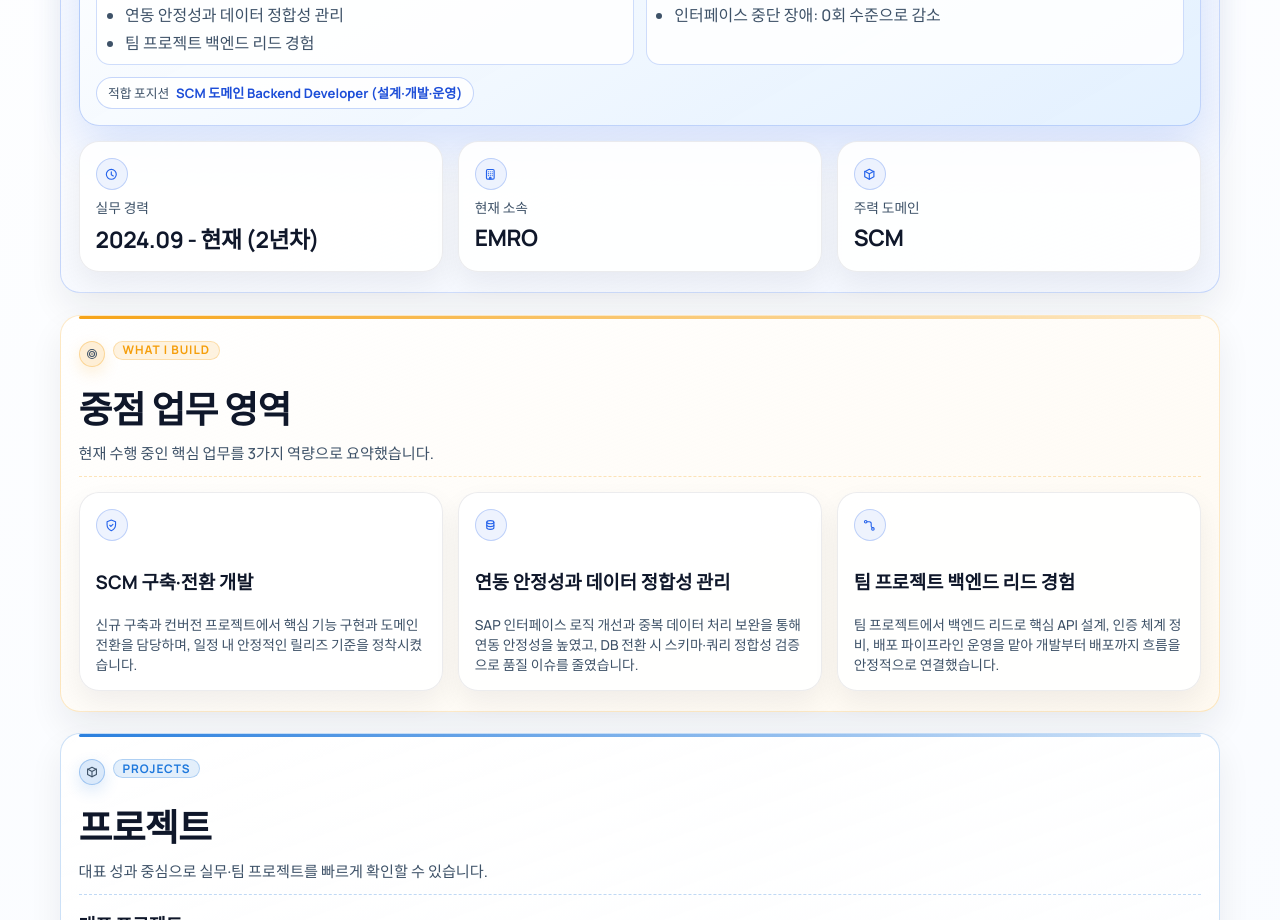
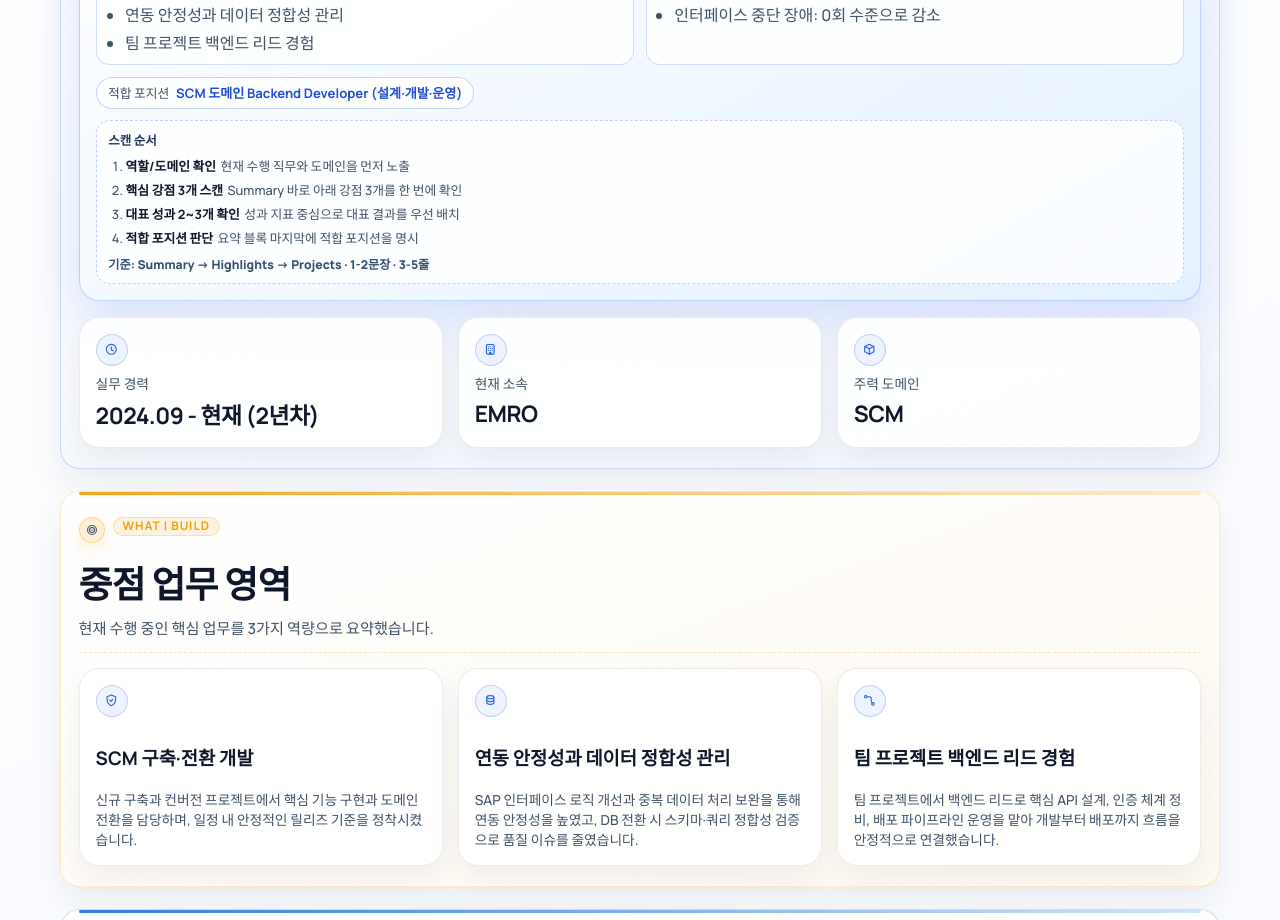
Before and after one commit to IanToo2/portfolio, a React (Vite) app: page / in a window 1280 px wide. Shown: the part 940-1860 px from the top of the page. Built offline with nearby package versions, Linux system fonts and the light colour scheme.

Commit message:
feat(resume): define 30-second scan hierarchy model

```diff
--- a/src/App.jsx
+++ b/src/App.jsx
@@ -30,6 +30,7 @@ export default function App() {
   const {
     localizedProfile,
     localizedNavItems,
+    scanHierarchy,
     localizedMetrics,
     localizedHighlights,
     localizedStack,
@@ -182,7 +183,12 @@ export default function App() {
           </div>
         </section>
 
-        <SummarySection t={t} localizedMetrics={localizedMetrics} summaryQuick={summaryQuick} />
+        <SummarySection
+          t={t}
+          localizedMetrics={localizedMetrics}
+          summaryQuick={summaryQuick}
+          scanHierarchy={scanHierarchy}
+        />
         <HighlightsSection t={t} localizedHighlights={localizedHighlights} />
         <ProjectsSection
           t={t}
--- a/src/components/sections/SummarySection.jsx
+++ b/src/components/sections/SummarySection.jsx
@@ -1,7 +1,7 @@
 import Icon from "../Icon";
 import SectionShell from "../SectionShell";
 
-export default function SummarySection({ t, localizedMetrics, summaryQuick }) {
+export default function SummarySection({ t, localizedMetrics, summaryQuick, scanHierarchy }) {
   return (
     <SectionShell
       id="summary"
@@ -39,6 +39,21 @@ export default function SummarySection({ t, localizedMetrics, summaryQuick }) {
           <span>{t.summaryQuickFitLabel}</span>
           <strong>{summaryQuick.fit}</strong>
         </p>
+        <div className="summary-scan-order" aria-label={t.summaryScanOrderLabel ?? t.summaryQuickLabel}>
+          <p>{t.summaryScanOrderLabel ?? "Scan Order"}</p>
+          <ol>
+            {scanHierarchy.stages.map((stage) => (
+              <li key={stage.id}>
+                <strong>{stage.label}</strong>
+                <span>{stage.detail}</span>
+              </li>
+            ))}
+          </ol>
+          <p className="summary-scan-meta">
+            {t.summaryScanRuleLabel ?? "Rules"}:{" "}
+            {scanHierarchy.sectionOrder.join(" -> ")} · {scanHierarchy.textRules.subtitle} · {scanHierarchy.textRules.contribution}
+          </p>
+        </div>
       </article>
       <div className="metric-grid">
         {localizedMetrics.map((item) => (
--- a/src/data/portfolioData.js
+++ b/src/data/portfolioData.js
@@ -23,6 +23,50 @@ export const NAV_ITEMS = [
   { id: "experience", label: "경력", labelEn: "Experience" },
   { id: "contact", label: "연락", labelEn: "Contact" }
 ];
+
+export const SCAN_HIERARCHY = {
+  stages: [
+    {
+      id: "role",
+      label: "역할/도메인 확인",
+      labelEn: "Role/Domain First",
+      detail: "현재 수행 직무와 도메인을 먼저 노출",
+      detailEn: "Show current role and domain before details."
+    },
+    {
+      id: "strength",
+      label: "핵심 강점 3개 스캔",
+      labelEn: "Scan 3 Strengths",
+      detail: "Summary 바로 아래 강점 3개를 한 번에 확인",
+      detailEn: "Expose three strengths right under Summary."
+    },
+    {
+      id: "impact",
+      label: "대표 성과 2~3개 확인",
+      labelEn: "Check 2-3 Impacts",
+      detail: "성과 지표 중심으로 대표 결과를 우선 배치",
+      detailEn: "Prioritize key outcomes with impact metrics."
+    },
+    {
+      id: "fit",
+      label: "적합 포지션 판단",
+      labelEn: "Fit Position Check",
+      detail: "요약 블록 마지막에 적합 포지션을 명시",
+      detailEn: "State best-fit position at the end of the quick summary."
+    }
+  ],
+  sectionOrder: [
+    { id: "summary", label: "Summary", labelEn: "Summary" },
+    { id: "highlights", label: "Highlights", labelEn: "Highlights" },
+    { id: "projects", label: "Projects", labelEn: "Projects" }
+  ],
+  textRules: {
+    subtitle: "1-2문장",
+    subtitleEn: "1-2 sentences",
+    contribution: "3-5줄",
+    contributionEn: "3-5 lines"
+  }
+};
 
 export const METRICS = [
   { label: "실무 경력", labelEn: "Years of Experience", value: "2024.09 - 현재", valueEn: "Sep 2024 - Present", icon: "clock", tenureStart: "2024-09" },
--- a/src/data/portfolioText.js
+++ b/src/data/portfolioText.js
@@ -13,6 +13,8 @@ export const TEXT = {
     summaryQuickImpactLabel: "대표 성과",
     summaryQuickFitLabel: "적합 포지션",
     summaryQuickFitValue: "SCM 도메인 Backend Developer (설계·개발·운영)",
+    summaryScanOrderLabel: "스캔 순서",
+    summaryScanRuleLabel: "기준",
     highlightsLabel: "What I Build",
     highlightsTitle: "중점 업무 영역",
     highlightsSubtitle: "현재 수행 중인 핵심 업무를 3가지 역량으로 요약했습니다.",
@@ -100,6 +102,8 @@ export const TEXT = {
     summaryQuickImpactLabel: "Key Outcomes",
     summaryQuickFitLabel: "Best-fit Role",
     summaryQuickFitValue: "SCM Domain Backend Developer (Design-Dev-Operations)",
+    summaryScanOrderLabel: "Scan Order",
+    summaryScanRuleLabel: "Rules",
     highlightsLabel: "What I Build",
     highlightsTitle: "Focus Areas",
     highlightsSubtitle: "Current work focus summarized into three practical strengths.",
--- a/src/hooks/usePortfolioViewModel.js
+++ b/src/hooks/usePortfolioViewModel.js
@@ -8,6 +8,7 @@ import {
   METRICS,
   NAV_ITEMS,
   PROFILE,
+  SCAN_HIERARCHY,
   PROJECT_CATEGORY,
   PROJECT_TRACK,
   PROJECTS,
@@ -98,6 +99,22 @@ export default function usePortfolioViewModel({ lang, t }) {
 
   const localizedNavItems = useMemo(
     () => NAV_ITEMS.map((item) => ({ ...item, label: localize(item, "label") })),
+    [lang]
+  );
+
+  const scanHierarchy = useMemo(
+    () => ({
+      stages: SCAN_HIERARCHY.stages.map((stage) => ({
+        id: stage.id,
+        label: localize(stage, "label"),
+        detail: localize(stage, "detail")
+      })),
+      sectionOrder: SCAN_HIERARCHY.sectionOrder.map((item) => localize(item, "label")),
+      textRules: {
+        subtitle: localize(SCAN_HIERARCHY.textRules, "subtitle"),
+        contribution: localize(SCAN_HIERARCHY.textRules, "contribution")
+      }
+    }),
     [lang]
   );
 
@@ -256,6 +273,7 @@ export default function usePortfolioViewModel({ lang, t }) {
   return {
     localizedProfile,
     localizedNavItems,
+    scanHierarchy,
     localizedMetrics,
     localizedHighlights,
     localizedStack,
--- a/src/styles/global.css
+++ b/src/styles/global.css
@@ -667,6 +667,49 @@ a {
   font-size: 0.82rem;
 }
 
+.summary-scan-order {
+  margin-top: 0.72rem;
+  border: 1px dashed rgba(37, 99, 235, 0.28);
+  border-radius: var(--radius-md);
+  background: rgba(255, 255, 255, 0.8);
+  padding: 0.62rem 0.68rem;
+}
+
+.summary-scan-order > p {
+  margin: 0;
+  color: #1f3557;
+  font-size: 0.78rem;
+  font-weight: 800;
+}
+
+.summary-scan-order ol {
+  margin: 0.44rem 0 0;
+  padding-left: 1.08rem;
+  display: grid;
+  gap: 0.32rem;
+}
+
+.summary-scan-order li {
+  color: var(--muted);
+  font-size: 0.8rem;
+}
+
+.summary-scan-order li strong {
+  color: var(--ink);
+  margin-right: 0.28rem;
+}
+
+.summary-scan-order li span {
+  color: var(--muted);
+}
+
+.summary-scan-meta {
+  margin-top: 0.5rem !important;
+  color: #355070 !important;
+  font-size: 0.76rem !important;
+  font-weight: 700;
+}
+
 .metric-grid,
 .stack-grid,
 .focus-grid {
```
